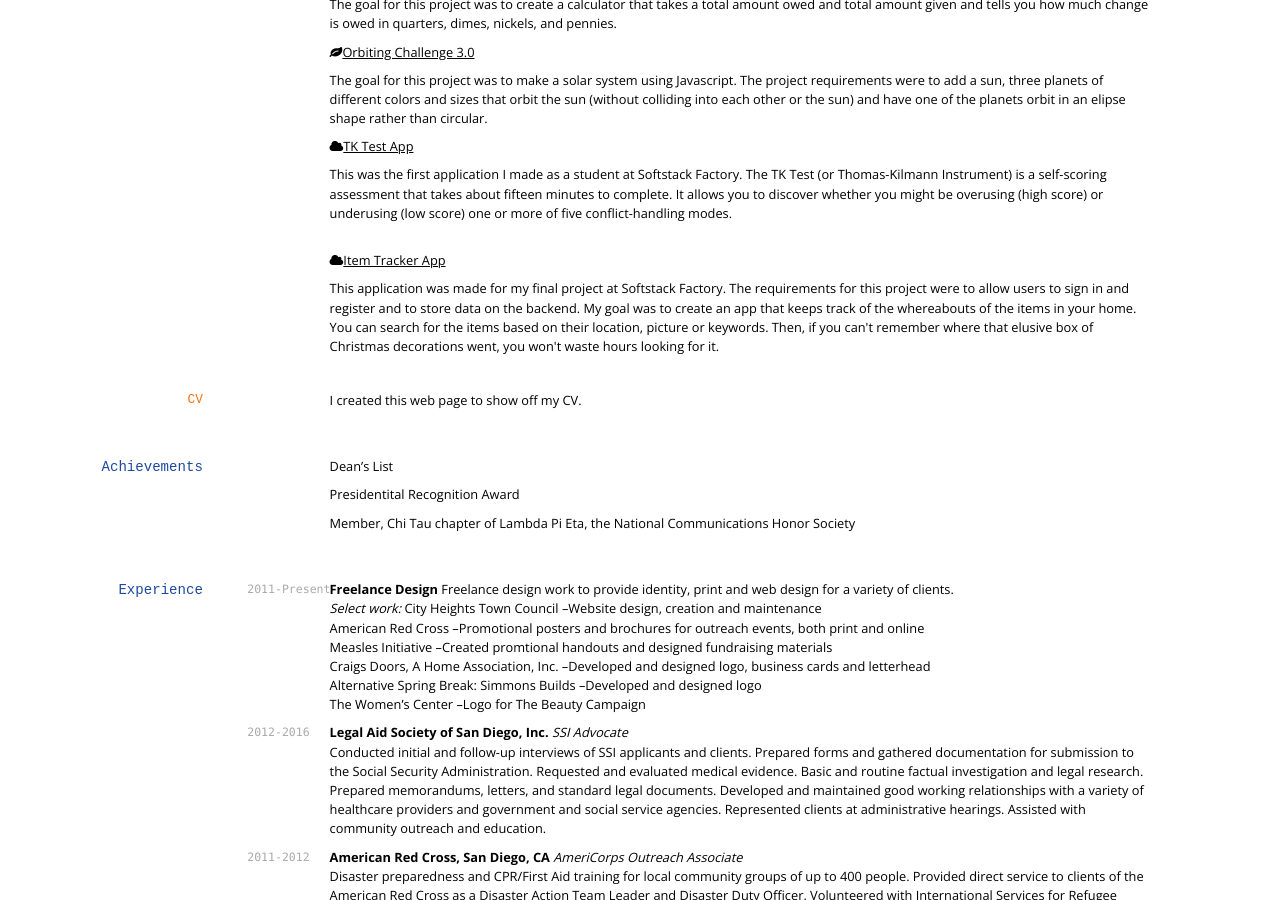
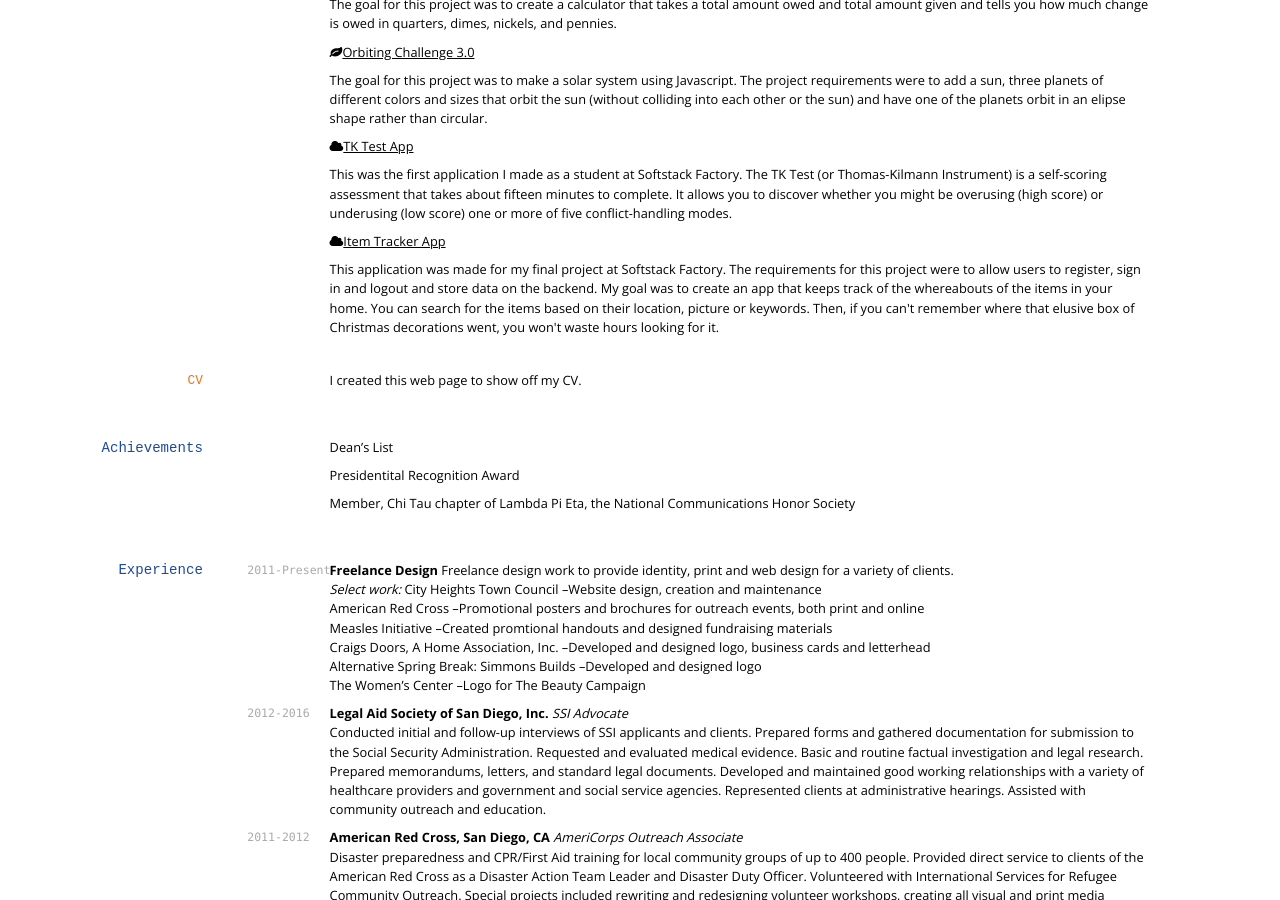
Before and after one commit to anoonan3805/anoonan.github.io, a Jekyll site: the page built from index.md, in a window 1280 px wide and 900 px high, scrolled down 828 px. Built offline with Jekyll 4.4.1, drawn with Linux system fonts in a browser that asks for light colours; nearby versions of some CDN libraries.

Commit message:
fixed more formatting

```diff
--- a/index.md
+++ b/index.md
@@ -72,10 +72,10 @@ one of the planets orbit in an elipse shape rather than circular.</p>
 <i class="fa fa-cloud"></i><a href ="https://tktest-anoonan3805.c9users.io/#/" target="_blank">TK Test App</a><br>
 <p>This was the first application I made as a student at Softstack Factory. The TK Test (or Thomas-Kilmann Instrument)
 is a self-scoring assessment that takes about fifteen minutes to complete. It allows you to discover whether you might
-be overusing (high score) or underusing (low score) one or more of five conflict-handling modes.</p><br>
+be overusing (high score) or underusing (low score) one or more of five conflict-handling modes.</p>
 <i class="fa fa-cloud"></i><a href="https://item-tracker-anoonan3805.c9users.io:8081/#/" target="_blank">Item Tracker App</a><br>
 <p>This application was made for my final project at Softstack Factory. The requirements for this project were to allow
-users to sign in and register and to store data on the backend. My goal was to create an app that keeps track of the whereabouts
+users to register, sign in and logout and store data on the backend. My goal was to create an app that keeps track of the whereabouts
 of the items in your home. You can search for the items based on their location, picture or keywords. Then, if you can't
 remember where that elusive box of Christmas decorations went, you won't waste hours looking for it.</p>
 
```
